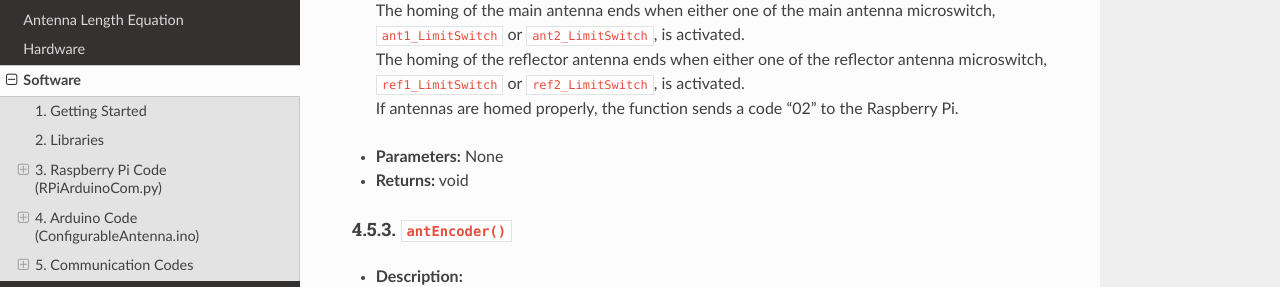
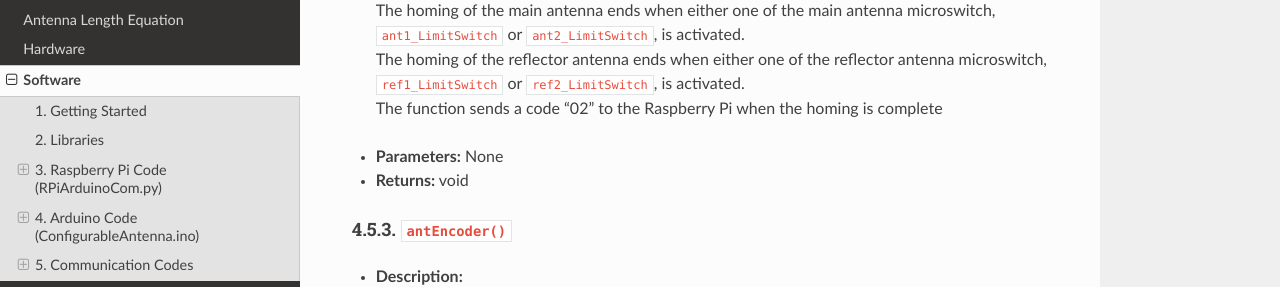
Before and after one commit to OcaJoy/AIConfigurableAntenna, a Sphinx documentation site: the page built from docs/source/software.rst, in a window 1280 px wide and 900 px high, scrolled down 6895 px. Shown: the part 159-446 px from the top of the window. Built offline with Sphinx 7.4.7 and the Read the Docs theme 2.0.0, drawn with Linux system fonts in a browser that asks for light colours.

Commit message:
updated documentation

```diff
--- a/docs/source/software.rst
+++ b/docs/source/software.rst
@@ -232,7 +232,7 @@ The value contained is the Arduino Pin Number it is connected to.
   | Moves the main antenna and reflector antennas back to their retracted end position at a lower speed. This function makes use of the inputs of the 4 microswitches: ``ant1_LimitSwitch``, ``ant2_LimitSwitch``, ``ref1_LimitSwitch``, and ``ref2_LimitSwitch`` to check if all the antennas are homed properly.
   | The homing of the main antenna ends when either one of the main antenna microswitch, ``ant1_LimitSwitch`` or ``ant2_LimitSwitch``, is activated.
   | The homing of the reflector antenna ends when either one of the reflector antenna microswitch, ``ref1_LimitSwitch`` or ``ref2_LimitSwitch``, is activated.
-  | If antennas are homed properly, the function sends a code "02" to the Raspberry Pi.
+  | The function sends a code "02" to the Raspberry Pi when the homing is complete
 
 - **Parameters:** None
 - **Returns:** void
```
